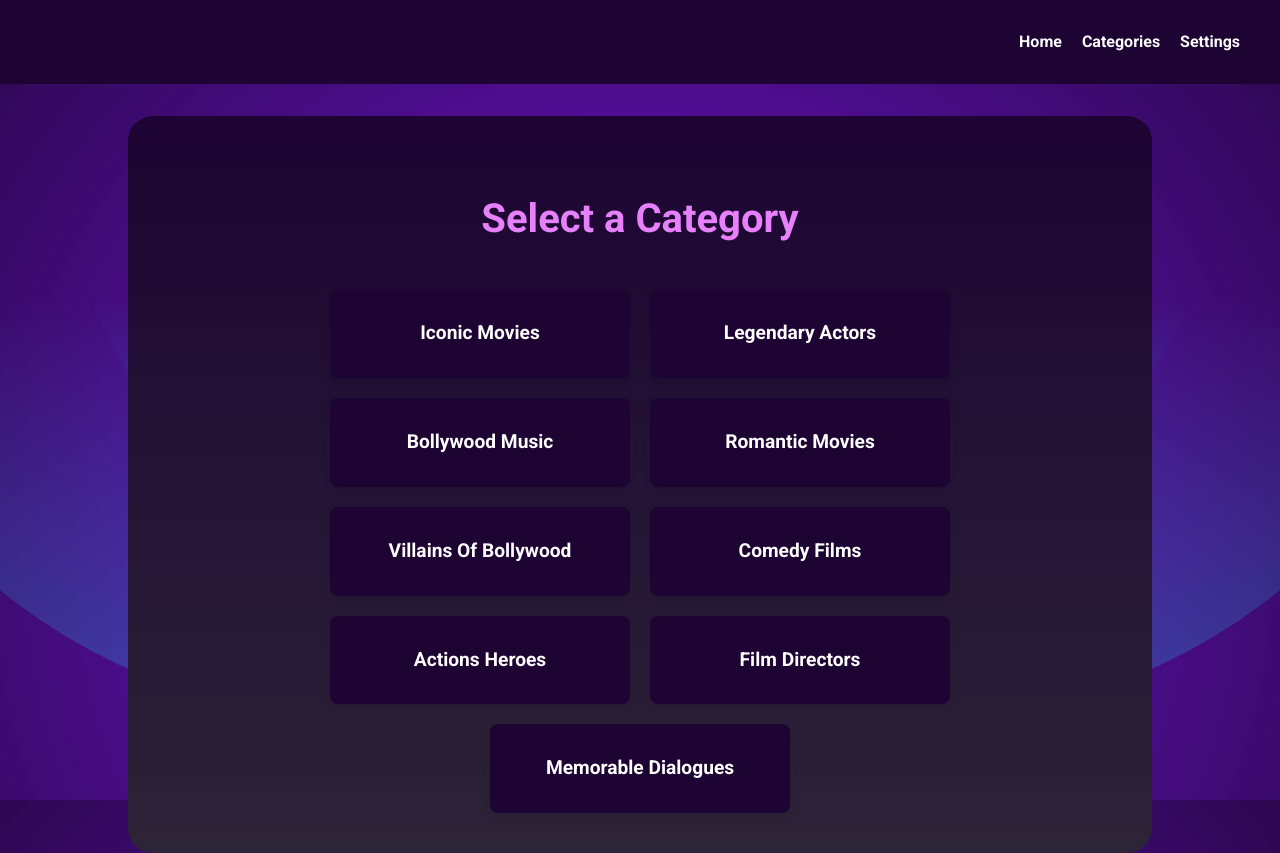
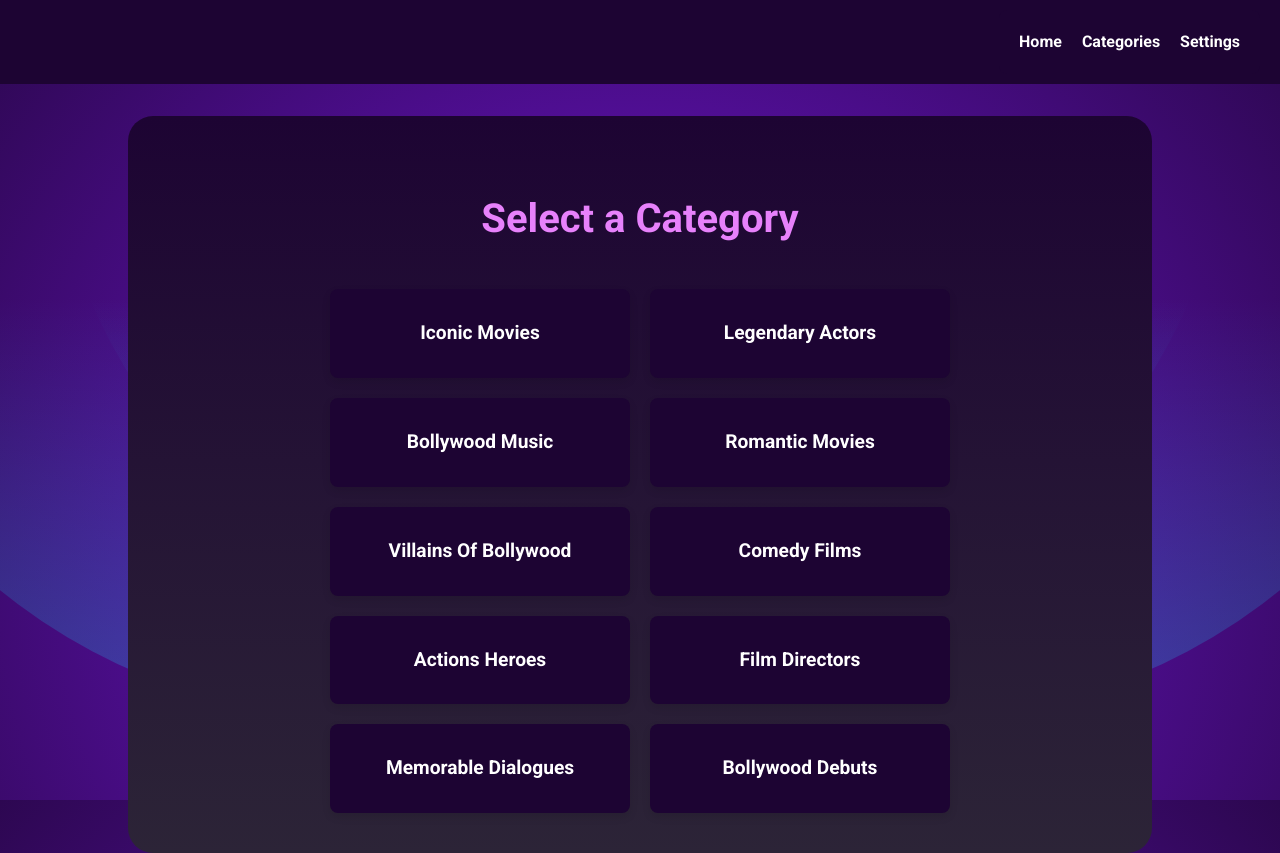
Before and after one commit to ms-tech-geek/quiz-app, a React (Vite) app: page /categories in a window 1280 px wide. Built offline with nearby package versions, Linux system fonts and the light colour scheme.

Commit message:
bollywood debuts added

```diff
--- a/src/components/Categories/Categories.jsx
+++ b/src/components/Categories/Categories.jsx
@@ -53,6 +53,11 @@ const Categories = () => {
             <h3>Memorable Dialogues</h3>
           </div>
         </Link>
+        <Link to="/quiz?category=bollywood-debuts" className="category-item">
+          <div className="category-content">
+            <h3>Bollywood Debuts</h3>
+          </div>
+        </Link>
       </div>
     </div>
   );
--- a/src/components/Quiz/Quiz.jsx
+++ b/src/components/Quiz/Quiz.jsx
@@ -70,6 +70,12 @@ export default function Quiz() {
           .sort((a, b) => Math.random() - 0.5)
           .slice(0, settings.numQuestions);
         break;
+        case 'bollywood-debuts':
+          selectedQuestions = questionsData
+            .filter((question) => question.category === 'bollywood-debuts')
+            .sort((a, b) => Math.random() - 0.5)
+            .slice(0, settings.numQuestions);
+          break;
       default:
         selectedQuestions = [];
         break;
--- a/src/questions.js
+++ b/src/questions.js
@@ -629,5 +629,75 @@ export default [
     "correctAnswer": "Deewar",
     "wrongAnswers": ["Sholay", "Don", "Zanjeer", "Kaalia"],
     "category": "memorable-dialogues"
+  },
+  {
+    "id": "1201",
+    "text": "In which movie did Shah Rukh Khan make his Bollywood debut?",
+    "correctAnswer": "Deewana",
+    "wrongAnswers": ["Baazigar", "Darr", "Raju Ban Gaya Gentleman", "Chamatkar"],
+    "category": "bollywood-debuts"
+  },
+  {
+    "id": "1202",
+    "text": "Which movie marked the debut of Hrithik Roshan?",
+    "correctAnswer": "Kaho Naa... Pyaar Hai",
+    "wrongAnswers": ["Fiza", "Kabhi Khushi Kabhie Gham", "Mission Kashmir", "Lakshya"],
+    "category": "bollywood-debuts"
+  },
+  {
+    "id": "1203",
+    "text": "In which movie did Deepika Padukone make her Bollywood debut?",
+    "correctAnswer": "Om Shanti Om",
+    "wrongAnswers": ["Chennai Express", "Love Aaj Kal", "Cocktail", "Bajirao Mastani"],
+    "category": "bollywood-debuts"
+  },
+  {
+    "id": "1204",
+    "text": "Which movie marked the debut of Aishwarya Rai Bachchan?",
+    "correctAnswer": "Aur Pyaar Ho Gaya",
+    "wrongAnswers": ["Hum Dil De Chuke Sanam", "Devdas", "Jeans", "Taal"],
+    "category": "bollywood-debuts"
+  },
+  {
+    "id": "1205",
+    "text": "In which movie did Ranveer Singh make his Bollywood debut?",
+    "correctAnswer": "Band Baaja Baaraat",
+    "wrongAnswers": ["Gunday", "Ram-Leela", "Bajirao Mastani", "Dil Dhadakne Do"],
+    "category": "bollywood-debuts"
+  },
+  {
+    "id": "1206",
+    "text": "Which movie marked the debut of Anushka Sharma?",
+    "correctAnswer": "Rab Ne Bana Di Jodi",
+    "wrongAnswers": ["Band Baaja Baaraat", "PK", "Sultan", "Ae Dil Hai Mushkil"],
+    "category": "bollywood-debuts"
+  },
+  {
+    "id": "1207",
+    "text": "In which movie did Alia Bhatt make her Bollywood debut?",
+    "correctAnswer": "Student of the Year",
+    "wrongAnswers": ["Highway", "Raazi", "Gully Boy", "Udta Punjab"],
+    "category": "bollywood-debuts"
+  },
+  {
+    "id": "1208",
+    "text": "Which movie marked the debut of Kareena Kapoor Khan?",
+    "correctAnswer": "Refugee",
+    "wrongAnswers": ["Kabhi Khushi Kabhie Gham", "Mujhe Kucch Kehna Hai", "Asoka", "Chameli"],
+    "category": "bollywood-debuts"
+  },
+  {
+    "id": "1209",
+    "text": "In which movie did Priyanka Chopra make her Bollywood debut?",
+    "correctAnswer": "The Hero: Love Story of a Spy",
+    "wrongAnswers": ["Andaaz", "Mujhse Shaadi Karogi", "Aitraaz", "Fashion"],
+    "category": "bollywood-debuts"
+  },
+  {
+    "id": "1210",
+    "text": "Which movie marked the debut of Tiger Shroff?",
+    "correctAnswer": "Heropanti",
+    "wrongAnswers": ["Baaghi", "War", "Student of the Year 2", "Munna Michael"],
+    "category": "bollywood-debuts"
   }
 ]
```
